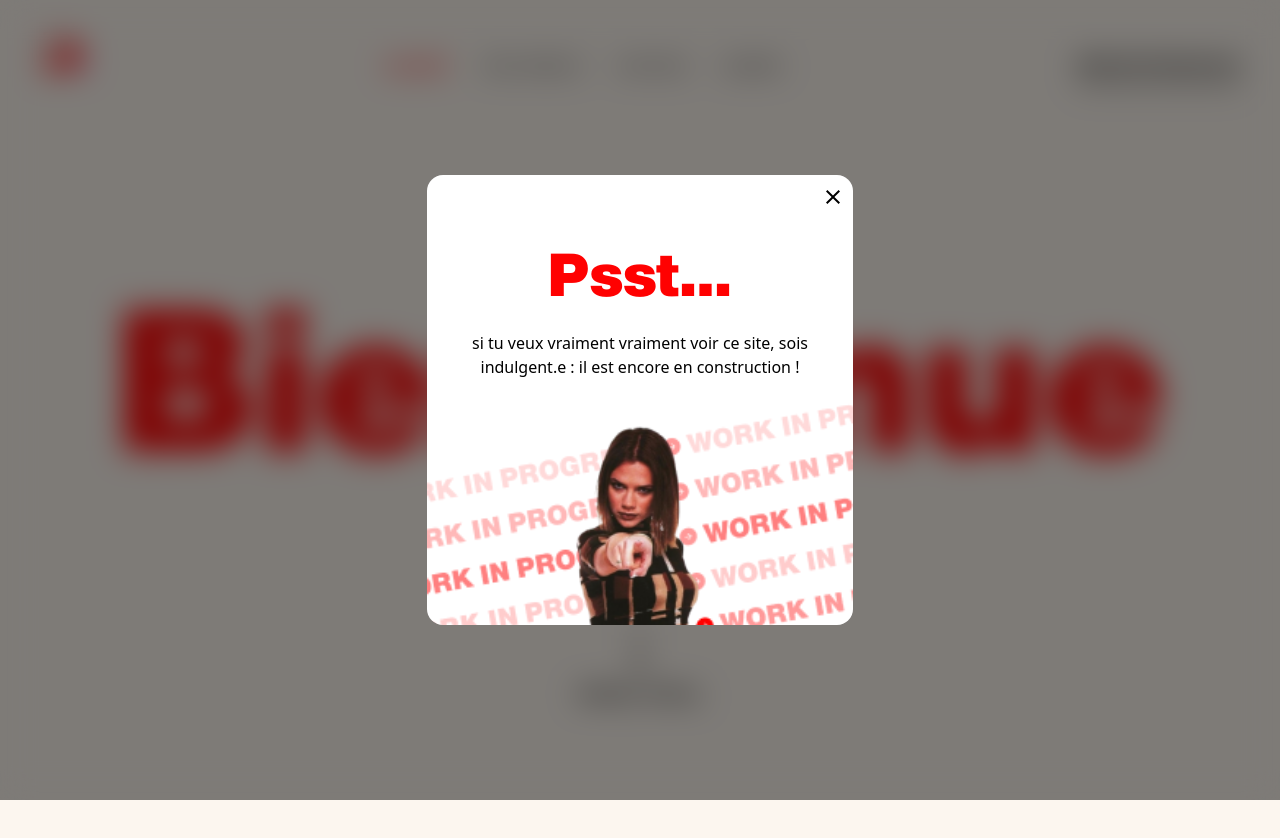
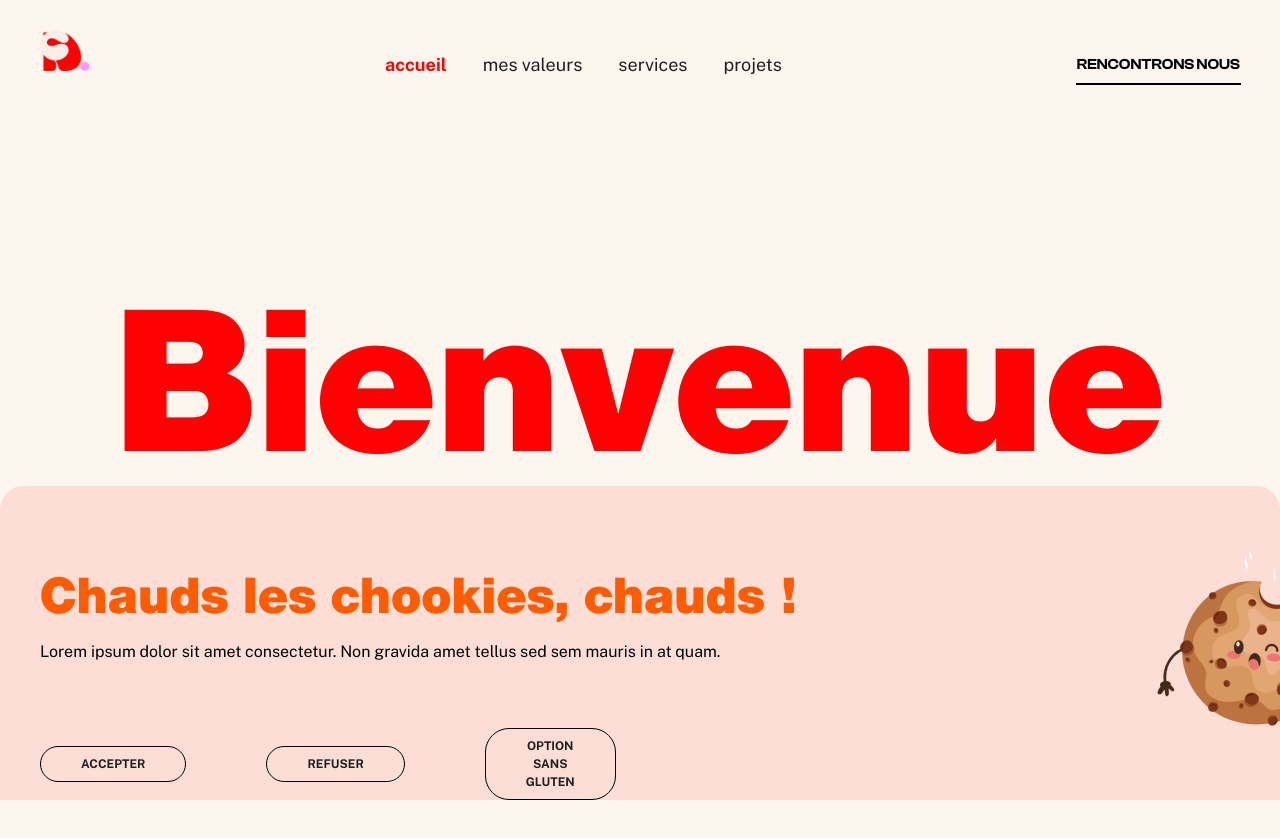
Before and after one commit to manonab/clemence, a Next.js app: page /home in a window 1280 px wide. Shown: the top 838 px of the page. Built offline with nearby package versions, Linux system fonts and the light colour scheme.

Commit message:
created cookies component need to add the logic

```diff
--- a/src/common/images/index.tsx
+++ b/src/common/images/index.tsx
@@ -43,7 +43,8 @@ import portfolioScreen3 from "@assets/portfolio/portfolio-mobile-screen3.png";
 import mobileScreen1 from "@assets/capiche/desktop-capiche-screen1.png";
 import mobileScreen2 from "@assets/capiche/desktop-capiche-screen2.png";
 import mosaicPosts from "@assets/mosaic/post-mosaic-desktop.png";
-import rabbitError from "@assets/error/rabbit-404.png";
+import rabbitError from "@assets/utils/rabbit-404.png";
+import cookies from "@assets/utils/cookies.png";
 import reviewMosaic from "@assets/mosaic/review-mosaic.png";
 
 export const Images = {
@@ -93,5 +94,6 @@ export const Images = {
   posh: posh,
   mosaicPosts: mosaicPosts,
   rabbitError: rabbitError,
-  reviewMosaic: reviewMosaic
+  reviewMosaic: reviewMosaic,
+  cookies: cookies
 };
--- /dev/null
+++ b/src/components/cookies/index.tsx
@@ -0,0 +1,43 @@
+import { Images } from "@/common/images";
+import Image from "next/image";
+import Link from "next/link";
+import React from "react";
+
+interface CookiesProps {
+  setIsOpen: (value: boolean) => void;
+}
+export const Cookies: React.FC<CookiesProps> = ({ setIsOpen }) => {
+  const handleClick = () => {
+    setIsOpen(true)
+
+  }
+
+  return (
+    <div className="bg-saumon rounded-t-3xl	fixed bottom-0 hidden md:flex flex-col min-h-[300px] w-full z-[999]">
+      <div className="flex flex-col items-start my-16 ml-10">
+        <p className="text-orange text-[50px] font-neueRegular leading-[90px]">Chauds les chookies, chauds !</p>
+        <p className="font-footer">Lorem ipsum dolor sit amet consectetur. Non gravida amet tellus sed sem mauris in at quam.</p>
+      </div>
+      <div className="flex items-center justify-start w-1/2 ">
+        <div
+          className="hover:cursor-pointer hover:bg-grayBlack border-black transition transform hover:text-white text-grayBlack border rounded-3xl  px-10 py-2 mx-10"
+          onClick={handleClick}>
+          <p className="font-footer font-bold text-[12px] text-center uppercase">Accepter</p>
+        </div>
+        <div
+          className="hover:cursor-pointer hover:bg-grayBlack border-black transition transform hover:text-white text-grayBlack border rounded-3xl  px-10 py-2 mx-10"
+          onClick={handleClick}>
+          <p className="font-footer font-bold text-[12px] text-center uppercase">Refuser</p>
+        </div>
+        <Link
+          target={"_blank"}
+          href={"https://meaningfuleats.com/the-best-gluten-free-chocolate-chip-cookies/"}
+          className="hover:cursor-pointer hover:bg-grayBlack border-black transition transform hover:text-white text-grayBlack border rounded-3xl  px-10 py-2 mx-10"
+        >
+          <p className="font-footer font-bold text-[12px] text-center uppercase">Option sans gluten</p>
+        </Link>
+      </div>
+      <Image src={Images.cookies} alt="cookie with arms" className="w-fit absolute right-0 bottom-5" />
+    </div>
+  )
+}
--- a/src/components/home/index.tsx
+++ b/src/components/home/index.tsx
@@ -9,6 +9,7 @@ import { useHeaderColor } from "@/context";
 import { Images } from "@/common/images";
 import Image from "next/image";
 import { BigArrow } from "@assets/big-arrow";
+import { Cookies } from "../cookies";
 
 const timing = {
   duration: 0.7,
@@ -18,6 +19,7 @@ const timing = {
 const HomeComponent: React.FC = () => {
   const { setHeaderColor } = useHeaderColor();
   const [modalOpen, setModalOpen] = useState<boolean>(false);
+  const [cookiesOpen, setCookiesOpen] = useState<boolean>(false);
 
   useEffect(() => {
     setHeaderColor("#FCF6EF");
@@ -25,14 +27,24 @@ const HomeComponent: React.FC = () => {
 
   useEffect(() => {
     const timer = setTimeout(() => {
-      setModalOpen(true);
+      setCookiesOpen(true);
     }, 2000);
     return () => clearTimeout(timer);
   }, []);
 
+
   const handleClose = () => {
-    setModalOpen(false)
+    setModalOpen(false);
   }
+
+  const handleCookiesClose = () => {
+    setCookiesOpen(false);
+
+    setTimeout(() => {
+      setModalOpen(true)
+    }, 2000);
+  }
+
   return (
     <>
       {modalOpen && (
@@ -79,6 +91,11 @@ const HomeComponent: React.FC = () => {
           </div>
         </div>
       )}
+      {cookiesOpen &&
+        <Cookies
+          setIsOpen={handleCookiesClose}
+        />
+      }
       <ParallaxProvider>
         <Parallax speed={-30} className="hidden md:flex w-full flex-col justify-around items-center gap-4">
           <motion.div
--- a/src/pages/contact/index.tsx
+++ b/src/pages/contact/index.tsx
@@ -117,8 +117,7 @@ const Contact: NextPage = () => {
         <div className="flex items-start mb-20 justify-around w-auto mt-5">
           <div
             className="hover:cursor-pointer border-black border rounded-3xl p-2 max-w-[130px] max-h-[45px]  mr-4"
-            onClick={handleSendEmail}
-          >
+            onClick={handleSendEmail}>
             <p className="font-footer font-bold text-[6px] text-center text-grayBlack uppercase">Hit me baby (one time)</p>
           </div>
           <div className="flex flex-col items-start gap-3">
```
Also changed, not shown: public/static/assets/utils/cookies.png (added), public/static/assets/utils/rabbit-404.png (renamed from public/static/assets/error/rabbit-404.png).
